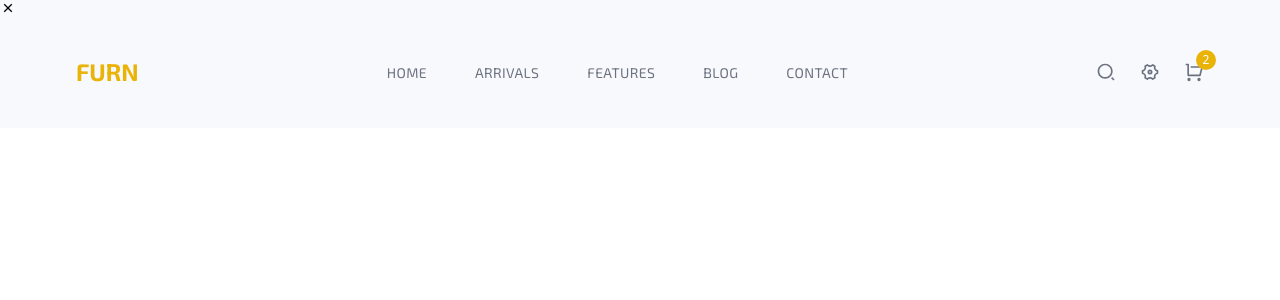
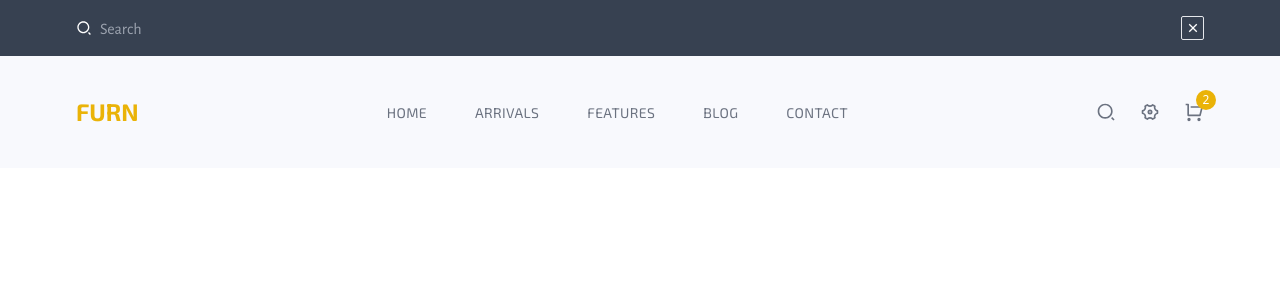
Before and after one commit to Tusar78/Furn, a React (Create React App) app: page / in a window 1280 px wide. Shown: the top 300 px of the page. Built offline with nearby package versions, Linux system fonts and the light colour scheme.

Commit message:
Search filled design done

```diff
--- a/src/Components/Navbar/Navbar.css
+++ b/src/Components/Navbar/Navbar.css
@@ -33,4 +33,28 @@
     @apply absolute -top-3 -right-3 text-xs w-5 h-5 bg-yellow-500 flex items-center justify-center rounded-2xl font-medium text-white;
   }
 
+  /* =-= Search Filled =-= */
+  .navigation__search {
+    @apply h-14 bg-gray-700 transition duration-300 ease-in-out;
+  }
+
+  .search {
+    @apply max-w-[1160px] h-full flex items-center space-x-2;
+  }
+
+  .search__filled {
+    @apply w-full;
+  }
+
+  .search__filled-text {
+    @apply w-full bg-transparent border-none outline-none font-body text-white;
+  }
+
+  .search--icon {
+    @apply text-white cursor-pointer;
+  }
+
+  .search__close {
+    @apply w-6 h-6 border flex items-center justify-center rounded-sm;
+  }
 }
--- a/src/Components/Navbar/Navbar.jsx
+++ b/src/Components/Navbar/Navbar.jsx
@@ -13,12 +13,16 @@ const Navbar = () => {
   return (
     <section className="navigation section">
       <div className="navigation__search">
-        <div className="search container">
+        <div className="search custom-container">
           <div className="search__btn">
-            <RiCloseLine />
+            <RiSearch2Line className="search--icon" />
           </div>
-          <div className="search__filled"></div>
-          <div className="search__close"></div>
+          <div className="search__filled">
+            <input type="text" placeholder="Search" className="search__filled-text" />
+          </div>
+          <div className="search__close">
+            <RiCloseLine className="search--icon" />
+          </div>
         </div>
       </div>
       <nav className="nav custom-container">
```
